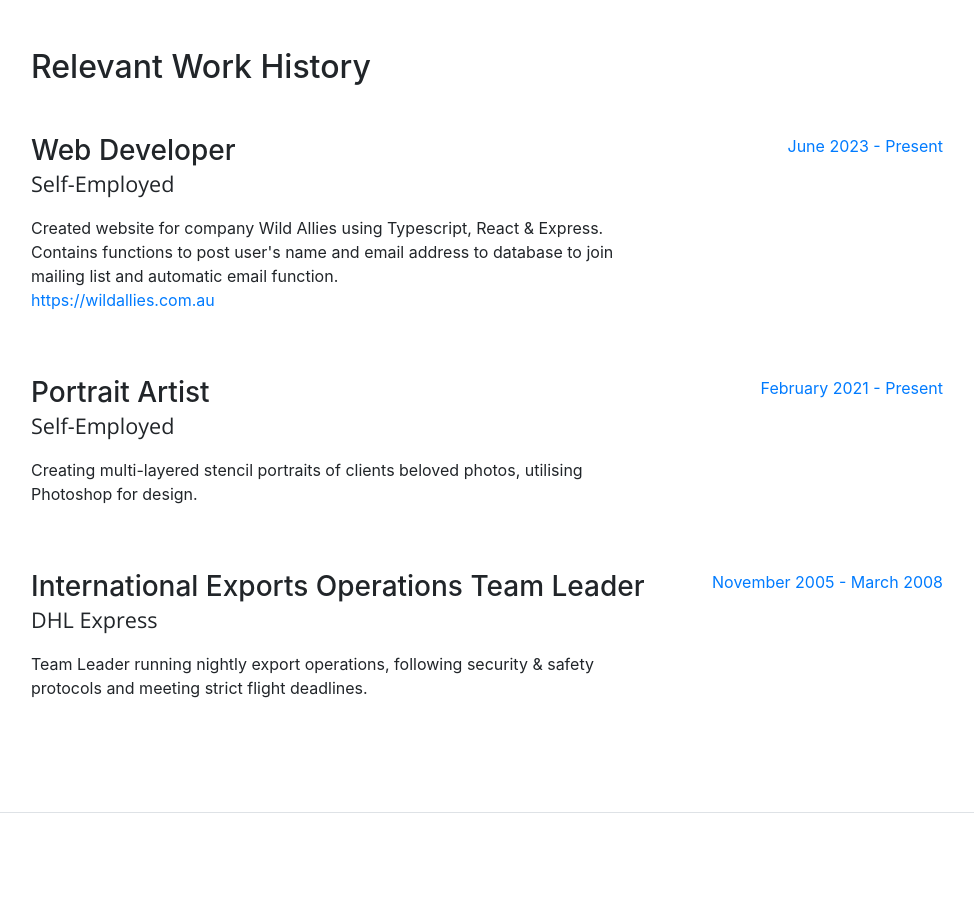
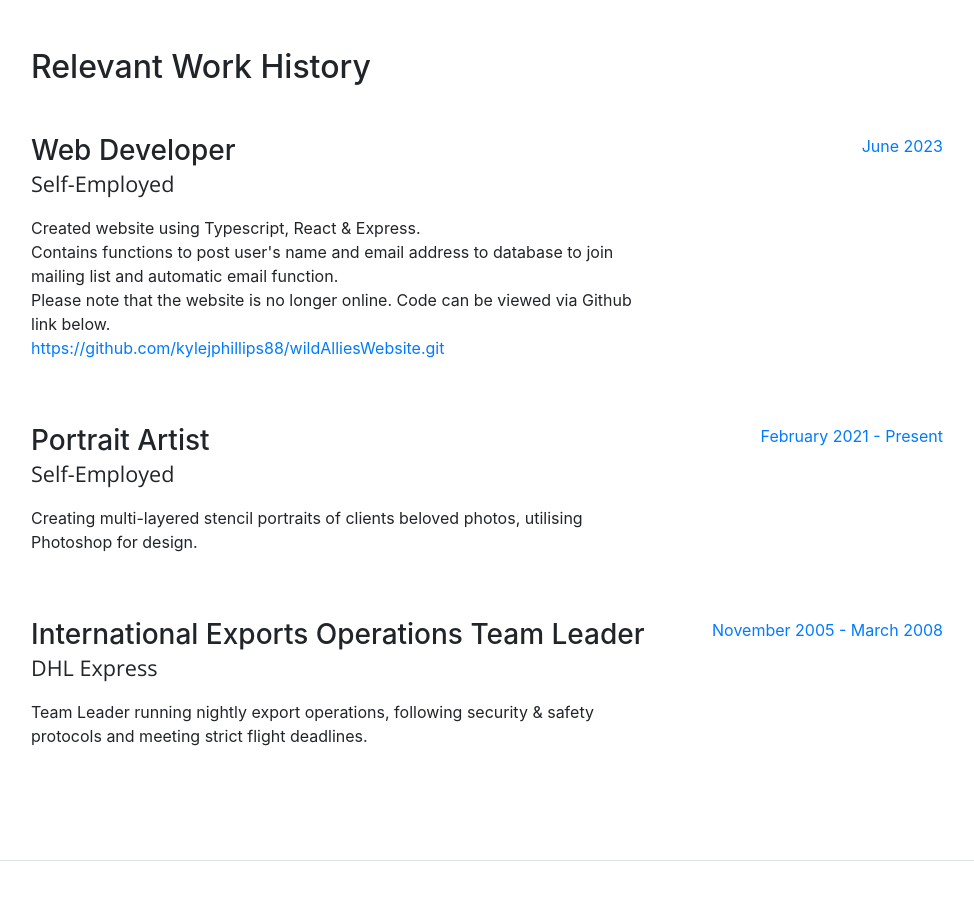
Before and after one commit to kylejphillips88/kylejphillips88.github.io, a website with bundled scripts: page index.html in a window 1280 px wide. Shown: the part 800-1700 px from the top of the page, without its empty margins (289-1263 px from the left). Built offline with nearby package versions, Linux system fonts and the light colour scheme; a web font is replaced by a local one.

Commit message:
Update index.html

```diff
--- a/index.html
+++ b/index.html
@@ -109,10 +109,10 @@
             <div class="resume-content mr-auto">
               <h3 class="mb-0">Web Developer</h3>
               <div class="subheading mb-3">Self-Employed</div>
-              <p>Created website for company Wild Allies using Typescript, React & Express.</br>Contains functions to post user's name and email address to database to join mailing list and automatic email function.<br/><a href="https://wildallies.com.au">https://wildallies.com.au</a></p>
+              <p>Created website using Typescript, React & Express.</br>Contains functions to post user's name and email address to database to join mailing list and automatic email function.<br/> Please note that the website is no longer online. Code can be viewed via Github link below.</br><a href="https://github.com/kylejphillips88/wildAlliesWebsite.git">https://github.com/kylejphillips88/wildAlliesWebsite.git</a></p>
             </div>
             <div class="resume-date text-md-right">
-              <span class="text-primary">June 2023 - Present</span>
+              <span class="text-primary">June 2023</span>
             </div>
           </div>
           <div class="resume-item d-flex flex-column flex-md-row mb-5">
```
